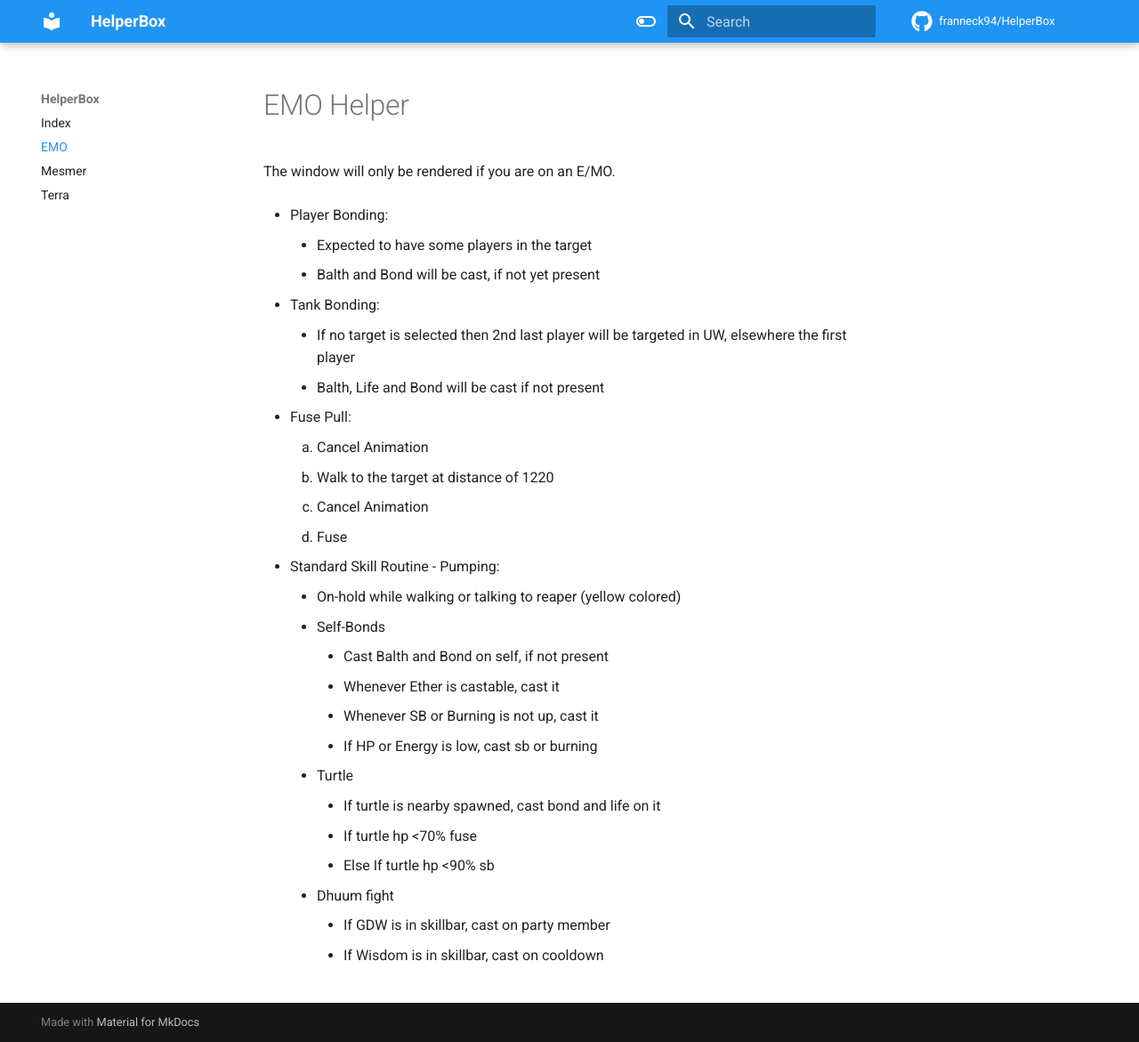
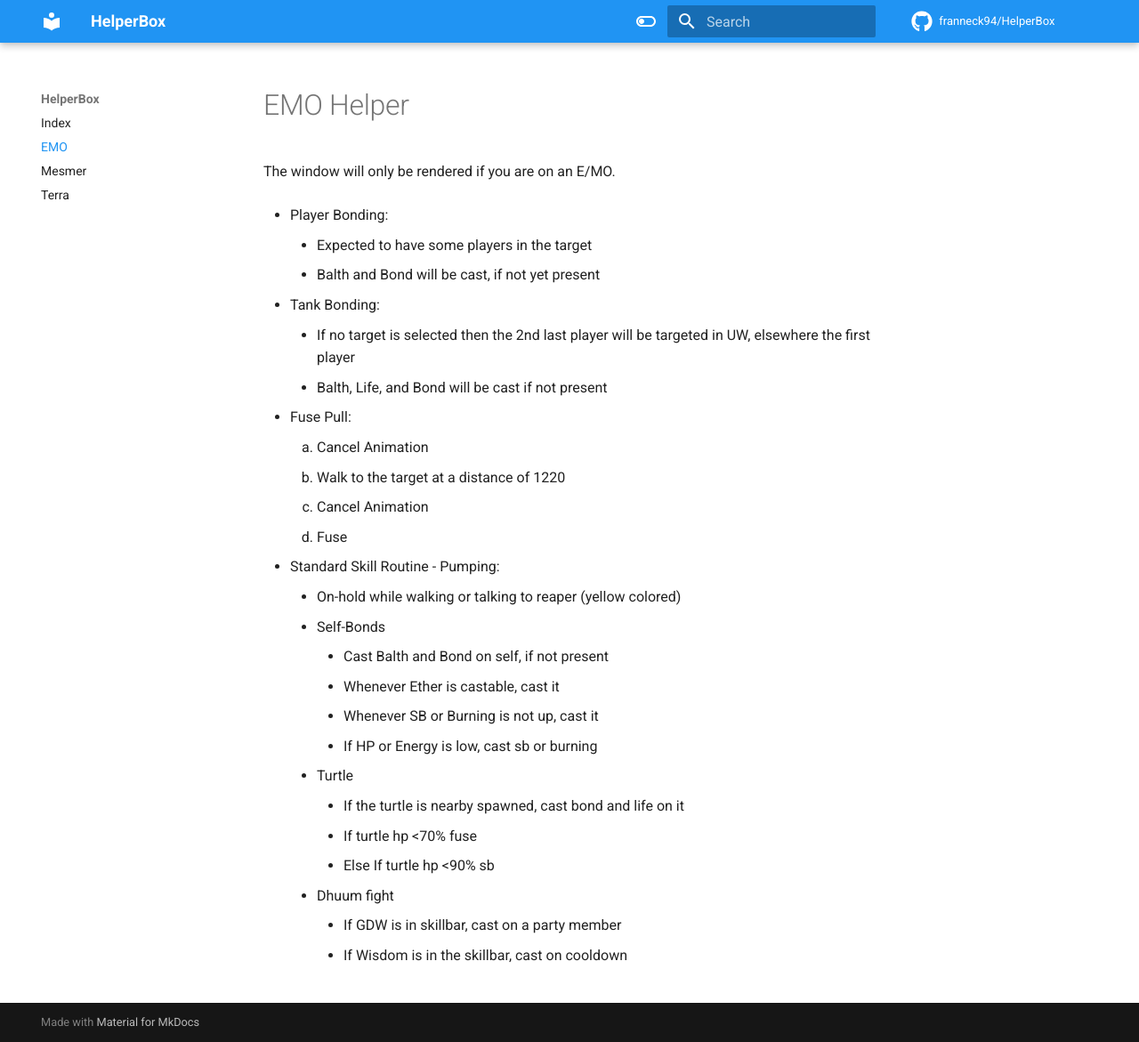
Before and after one commit to franneck94/HelperBox, an MkDocs documentation site: the page built from docs/Emo.md, in a window 1280 px wide and 1171 px high. Shown: the whole window at 89% size. Built offline with MkDocs 1.6.1 and Material for MkDocs 9.7.7, drawn with Linux system fonts in a browser that asks for light colours; comment, search, counter and statistics services are not loaded.

Commit message:
Updated doc

```diff
--- a/docs/Emo.md
+++ b/docs/Emo.md
@@ -7,12 +7,12 @@ The window will only be rendered if you are on an E/MO.
     - Balth and Bond will be cast, if not yet present
 
 - Tank Bonding:
-    - If no target is selected then 2nd last player will be targeted in UW, elsewhere the first player
-    - Balth, Life and Bond will be cast if not present
+    - If no target is selected then the 2nd last player will be targeted in UW, elsewhere the first player
+    - Balth, Life, and Bond will be cast if not present
 
 - Fuse Pull:
     1. Cancel Animation
-    2. Walk to the target at distance of 1220
+    2. Walk to the target at a distance of 1220
     3. Cancel Animation
     4. Fuse
 
@@ -24,9 +24,9 @@ The window will only be rendered if you are on an E/MO.
         - Whenever SB or Burning is not up, cast it
         - If HP or Energy is low, cast sb or burning
     - Turtle
-        - If turtle is nearby spawned, cast bond and life on it
+        - If the turtle is nearby spawned, cast bond and life on it
         - If turtle hp <70% fuse
         - Else If turtle hp <90% sb
     - Dhuum fight
-        - If GDW is in skillbar, cast on party member
-        - If Wisdom is in skillbar, cast on cooldown
+        - If GDW is in skillbar, cast on a party member
+        - If Wisdom is in the skillbar, cast on cooldown
```
Also changed, not shown: README.md (+1 -1 lines), docs/Mesmer.md (+1 -1 lines), docs/Terra.md (+1 -1 lines), docs/index.md (+17 -0 lines).
